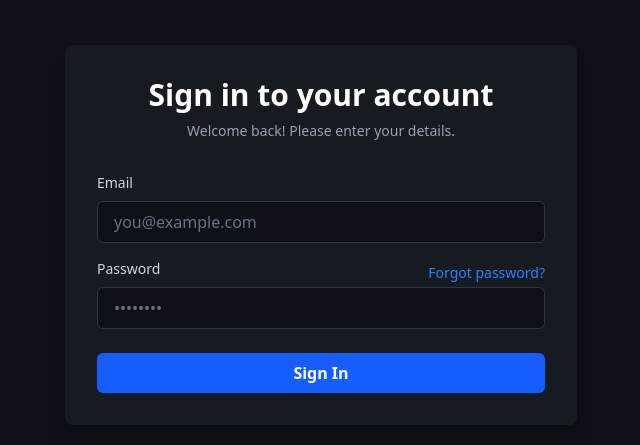
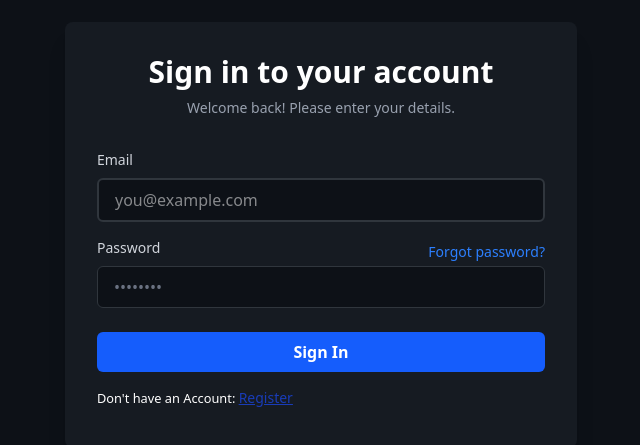
Before and after one commit to BinodRai123/gropchat-socketio-project, a React (Vite) app in the folder frontend/: page /login in a window 1280 px wide. Shown: the part 165-610 px from the top of the page, without its empty margins (319-959 px from the left). Built offline with nearby package versions, Linux system fonts and the light colour scheme; no server answers.

Commit message:
implementing functionality

```diff
--- a/frontend/src/pages/login.jsx
+++ b/frontend/src/pages/login.jsx
@@ -23,7 +23,8 @@ const Login = () => {
         setUser(response.data.id.id);
         navigate("/chat");
       } catch (error) {
-        console.log(error);
+        console.log(error.response?.data?.message);
+        setErrorMessage(error.response?.data?.message || "");
       }
     }
     LoggedIn();
@@ -31,7 +32,6 @@ const Login = () => {
 
   return (
     <main className="flex min-h-screen items-center justify-center bg-[#0d1117] text-white p-4">
-      {/* Container for the form */}
       <section className="w-full max-w-sm rounded-lg bg-[#161b22] p-8 shadow-xl md:max-w-md lg:max-w-lg">
         {/* Header section */}
         <header className="mb-8 text-center">
@@ -44,7 +44,7 @@ const Login = () => {
         </header>
 
         {/* Form section */}
-        <form>
+        <form onSubmit={handleSubmit(onSubmit)}>
           {/* Email input field */}
           <div className="mb-4">
             <label
@@ -54,13 +54,18 @@ const Login = () => {
               Email
             </label>
             <input
+              {...register("email", { required: "Email is required" })}
               type="email"
               id="email"
               name="email"
               placeholder="you@example.com"
-              className="w-full rounded-md border border-[#30363d] bg-[#0d1117] px-4 py-2 text-gray-200 placeholder-gray-500 focus:border-blue-500 focus:outline-none focus:ring focus:ring-blue-500 focus:ring-opacity-50"
-              autoComplete="email"
+              className="w-full rounded-md border-[#30363d] bg-[#0d1117] px-4 py-2  focus:border-blue-500 border-2 outline-none"
             />
+            {errors.email && (
+              <p className="mt-1 text-sm text-red-500">
+                {errors.email.message}
+              </p>
+            )}
           </div>
 
           {/* Password input field */}
@@ -73,20 +78,36 @@ const Login = () => {
                 Password
               </label>
               <a
-                href="#"
-                className="text-sm font-medium text-blue-500 hover:underline"
+                onClick={() => {
+                  alert(
+                    "lado kha muji eauta password pani yaad garnu sakdinas"
+                  );
+                }}
+                className="text-sm font-medium text-blue-500 hover:underline cursor-pointer"
               >
                 Forgot password?
               </a>
             </div>
             <input
+              {...register("password", {
+                required: "Password is required",
+                minLength: {
+                  value: 6,
+                  message: "Password must be at least 6 characters",
+                },
+              })}
               type="password"
               id="password"
               name="password"
               placeholder="••••••••"
               className="w-full rounded-md border border-[#30363d] bg-[#0d1117] px-4 py-2 text-gray-200 placeholder-gray-500 focus:border-blue-500 focus:outline-none focus:ring focus:ring-blue-500 focus:ring-opacity-50"
-              autoComplete="current-password"
             />
+
+            {errors.password && (
+              <p className="mt-1 text-sm text-red-500">
+                {errors.password.message}
+              </p>
+            )}
           </div>
 
           {/* Sign In button */}
@@ -97,16 +118,16 @@ const Login = () => {
             Sign In
           </button>
         </form>
+        <small className="block mt-4 mb-2">
+          Don't have an Account:{" "}
+          <NavLink to="/register" className="text-blue-800 text-sm underline">
+            Register
+          </NavLink>
+        </small>
+        <p className="text-xl text-red-500">{errorMessage}</p>
       </section>
     </main>
   );
 };
 
 export default Login;
-// <small>
-//   Don't have an Account:{" "}
-//   <NavLink to="/register" className="text-blue-800 text-sm underline">
-//     Register
-//   </NavLink>
-// </small>
-// <p className="text-xl text-red-500">{errorMessage}</p>
```
